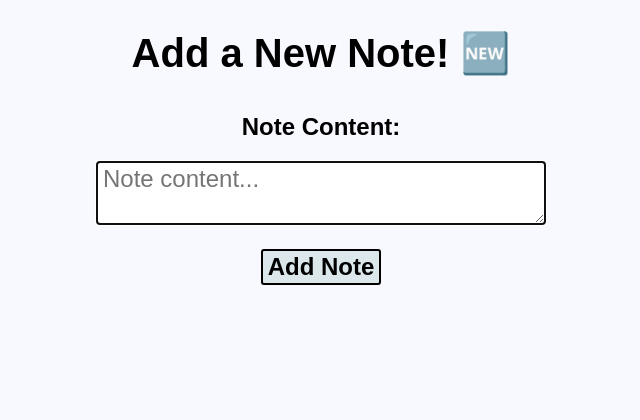
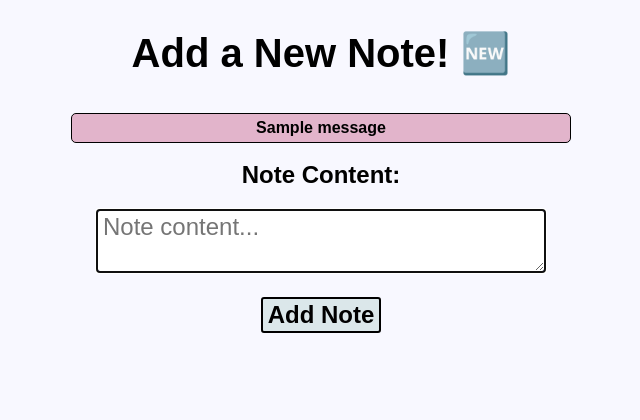
Before and after one commit to Big-Mike-Edahow/Python_And_Flask_Apps_2024, a Flask app: page /create/ in a window 1280 px wide. Shown: the part 90-510 px from the top of the page, without its empty margins (319-959 px from the left). Run offline with Flask 3, Linux system fonts and the light colour scheme; one stand-in notice (Sample message) is shown.

Commit message:
Fixed flash messaging

```diff
--- a/Flask_SQLite_Notes/flask_sqlite_notes/app.py
+++ b/Flask_SQLite_Notes/flask_sqlite_notes/app.py
@@ -36,7 +36,7 @@ def create():
         content = request.form['content']
         if not content:
             flash('Content is required!')
-            return redirect(url_for('index'))
+            return render_template("create.html")
         conn.execute('INSERT INTO notes (content) VALUES (?)', (content,))
         conn.commit()
         conn.close()
--- a/Flask_SQLite_Notes/flask_sqlite_notes/static/css/style.css
+++ b/Flask_SQLite_Notes/flask_sqlite_notes/static/css/style.css
@@ -102,9 +102,12 @@ td {
 }
 
 .alert-danger {
+    width: 500px;
     font-size: 1em;
     font-weight: 600;
-    margin: 5px;
+    text-align: center;
+    margin-left: auto;
+    margin-right: auto;
     padding: 5px;
     color: black;
     background-color: rgb(226, 180, 203);
--- a/Flask_SQLite_Notes/flask_sqlite_notes/templates/create.html
+++ b/Flask_SQLite_Notes/flask_sqlite_notes/templates/create.html
@@ -22,6 +22,10 @@
         <section class="center">
             <h1 class="headline-h1">Add a New Note! 🆕</h1>
             <br><Br>
+            {% for message in get_flashed_messages() %}
+            <div class="alert-danger">{{ message }}</div>
+            {% endfor %}
+            <br>
             <form method="post">
                 <label for="content">Note Content: </label><br><br>
                 <textarea type="text" name="content" placeholder="Note content..." value="{{ request.form['content'] }}"
--- a/Flask_SQLite_Notes/flask_sqlite_notes/templates/edit.html
+++ b/Flask_SQLite_Notes/flask_sqlite_notes/templates/edit.html
@@ -25,6 +25,7 @@
             {% for message in get_flashed_messages() %}
             <div class="alert-danger">{{ message }}</div>
             {% endfor %}
+            <br>
             <form method="post">
                 <label for="content">Note Content: </label><br><br>
                 <textarea type="text" name="content" placeholder="Note content..." value="{{ request.form['content'] }}"
```
Also changed, not shown: Flask_SQLite_Notes/flask_sqlite_notes/database.db.
